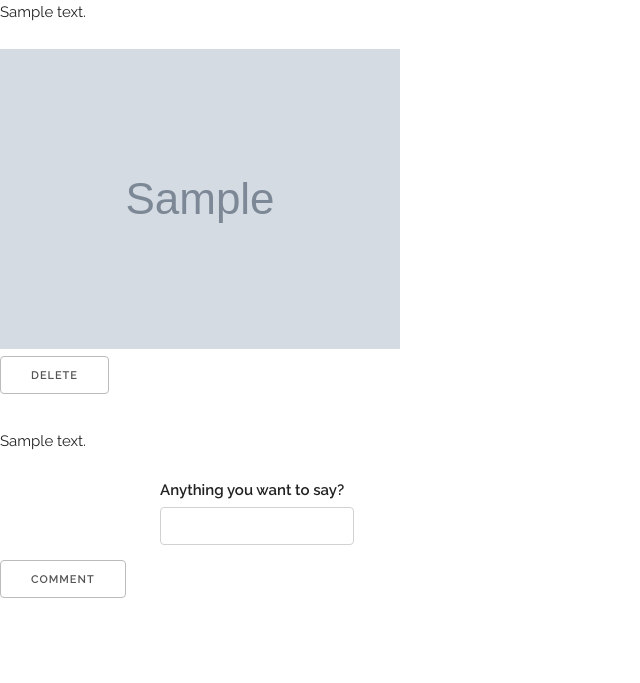
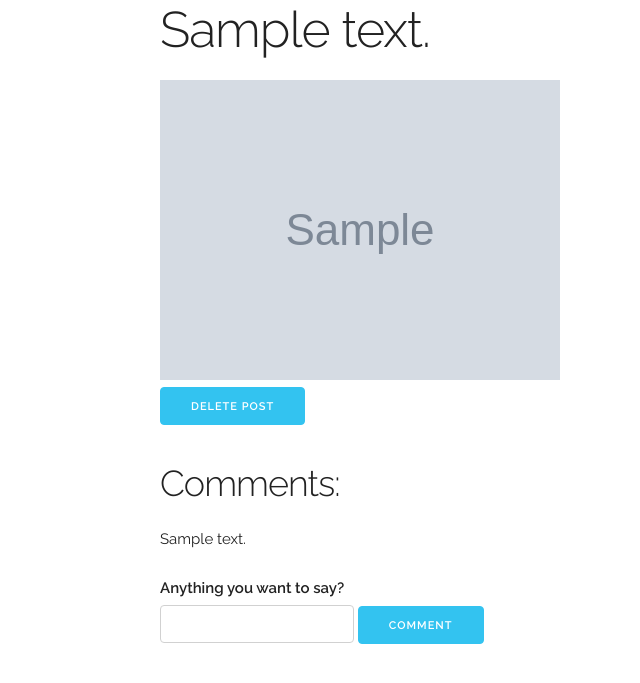
Before and after one commit to jkovacevic992/InchooPHPAkademijaZ6, a PHP site: template app/view/view.phtml in a window 1280 px wide. Shown: the top 683 px of the page, without its empty margins (0-640 px from the left). Run offline with PHP 8.4, Linux system fonts and the light colour scheme; the template is opened without the code that fills it: most values are stand-ins (such as "Sample title", 1, 10 or a date in 2020); grey boxes marked "Sample" are stand-in pictures; data that the repository does not hold is empty.

Commit message:
Added css classes to elements

```diff
--- a/app/view/view.phtml
+++ b/app/view/view.phtml
@@ -1,16 +1,17 @@
-<p><?= $post->getContent()?></p>
+<div class="container">
+<h1><?= $post->getContent()?></h1>
 <?php
 if($post->getImage()):
     ?>
-    <img src="../../images/<?= $post->getImage(); ?>">
+    <img style="max-width: 600px" src="../../images/<?= $post->getImage(); ?>">
 
 <?php endif; ?>
 
 <form method="post" action="<?= App::config('url') ?>Index/deletePost/<?= $post->getId() ?>">
 
-    <button type="submit">Delete</button>
+    <button class="button-primary" type="submit">Delete Post</button>
 </form>
-
+<h3>Comments:<br/></h3>
 
 <?php
 arsort($comments);
@@ -23,10 +24,11 @@ foreach ($comments as $comment):
 
 <form enctype="multipart/form-data" method="post" action="<?= App::config('url') ?>Index/newComment/<?= $post->getId() ?>">
 
-    <div class="container">
+
         <label for="content">Anything you want to say?<br/></label>
         <input id="content" name="content" type="text">
-    </div>
 
-    <button  type="submit">Comment</button>
+
+    <button class="button-primary" type="submit">Comment</button>
 </form>
+</div>
--- a/css/skeleton.css
+++ b/css/skeleton.css
@@ -362,6 +362,9 @@ form {
 .u-full-width {
   width: 100%;
   box-sizing: border-box; }
+.u-half-width{
+  width: 100%;
+  box-sizing: border-box; }
 .u-max-full-width {
   max-width: 100%;
   box-sizing: border-box; }
```
Also changed, not shown: app/view/index.phtml (+6 -4 lines).
